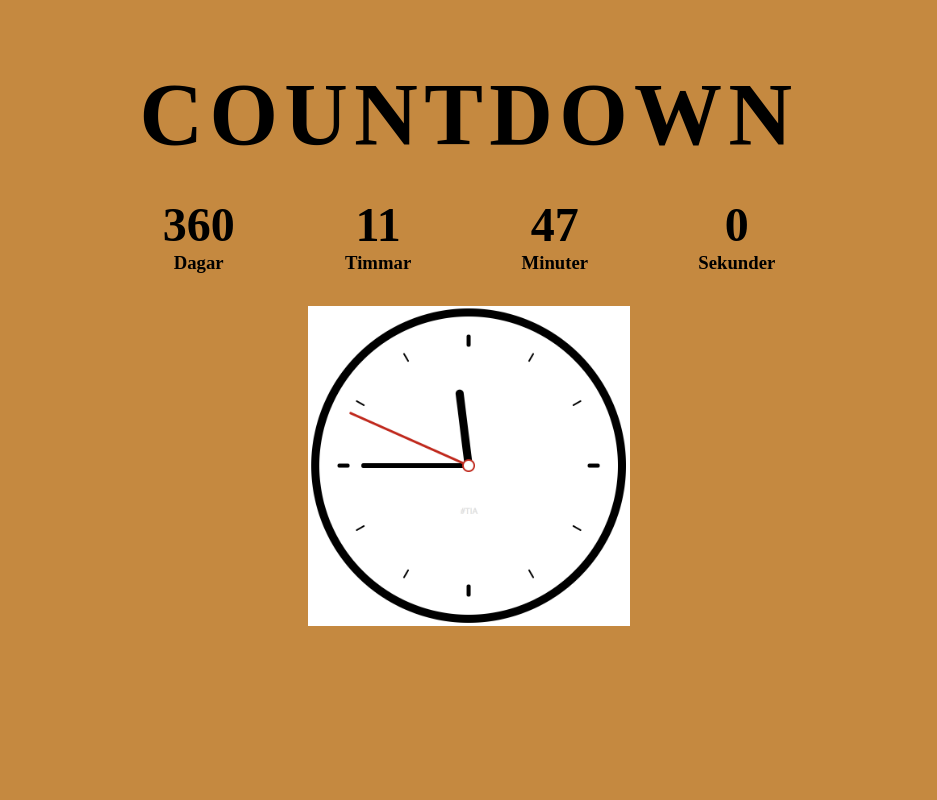
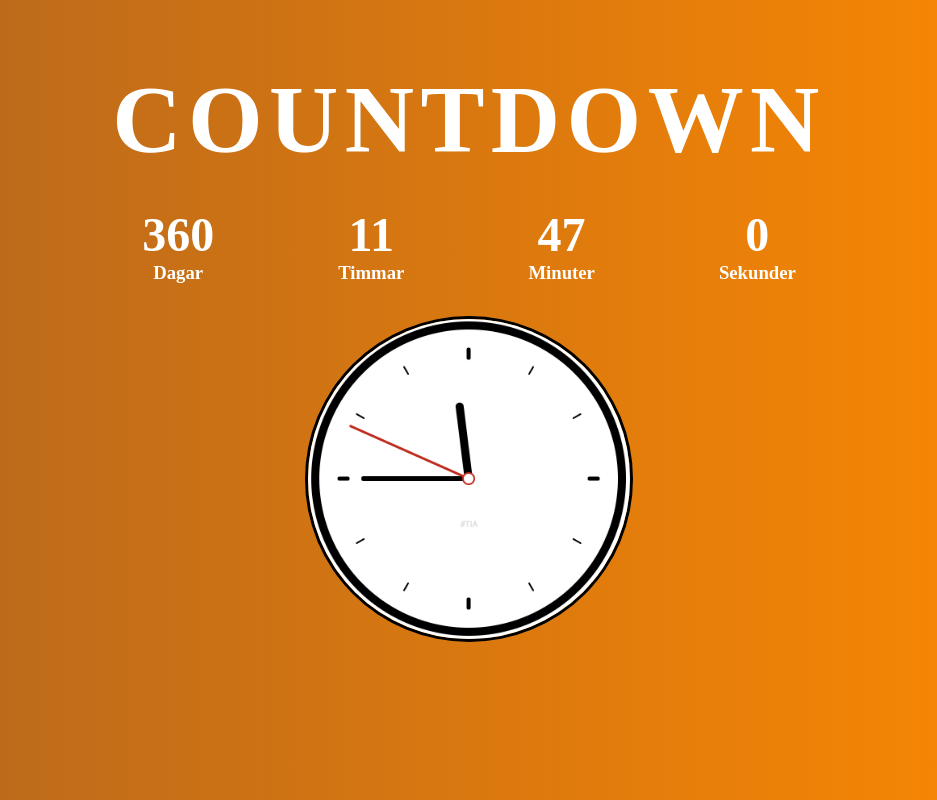
Before and after one commit to mergimshalaa/Codify-website, a plain HTML site: page info.html in a window 1280 px wide. Shown: the whole page, without its empty margins (171-1108 px from the left). Drawn offline with Linux system fonts and the light colour scheme.

Commit message:
add new style for text

```diff
--- a/info.css
+++ b/info.css
@@ -1,15 +1,18 @@
 * {
     margin: 0;
     padding: 0;
-    background-color: #C58940;
 }
-
+body {
+    background: linear-gradient(90deg,#b3661f,#ff8a00);
+}
 h1 {
     text-align: center;
-    font-size: 5.5rem;
+    font-size: 6rem;
     margin-top: 2rem;
     letter-spacing: .4rem;
     padding: 2rem;
+    color: white;
+
 
 }
 
@@ -23,14 +26,18 @@ h1 {
 img {
     height: 40vh;
     margin-top: 2rem;
+    border-radius: 50%;
+    border: 3px solid black;
 }
 
 .countdown {
     text-align: center;
     display: flex;
     justify-content: space-around;
+    color: white;
 }
 
 .day, .hour, .minutes, .seconds {
     font-size: 3rem;
+    border-radius: 50px;
 }
```
